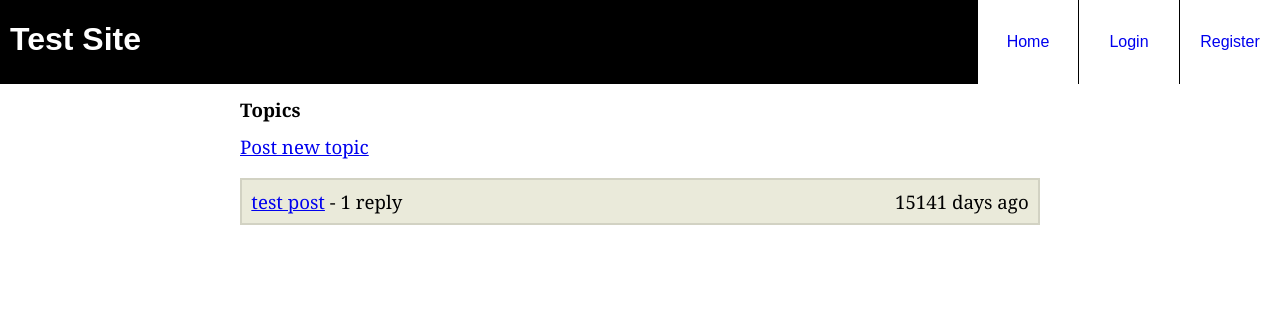
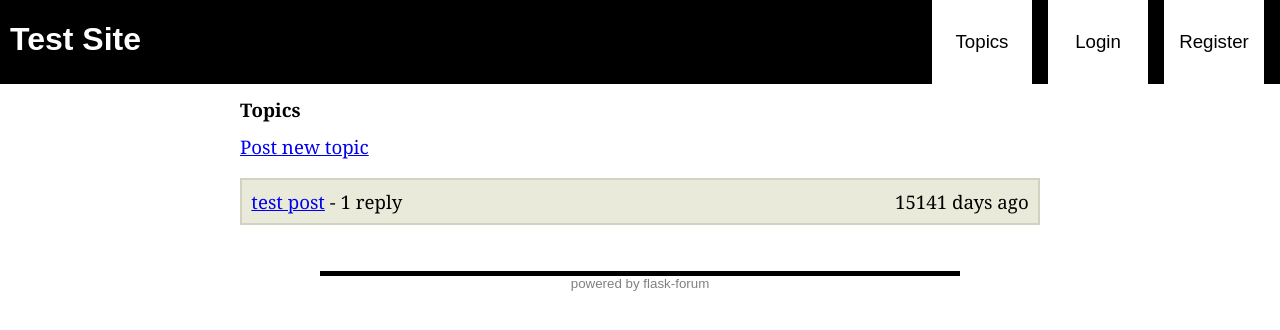
Before and after one commit to tdryer/flask-forum, a Flask app: page / in a window 1280 px wide. Shown: the top 330 px of the page. Run offline with Flask 2, Linux system fonts and the light colour scheme; data comes from the database, SQL or seed files in the repository.

Commit message:
Add new and improved styles.

```diff
--- a/static/style.css
+++ b/static/style.css
@@ -17,17 +17,18 @@ body {
 #header li {
     list-style-type: none;
     float: left;
-
     line-height: 84px;
     text-align: center;
+    margin-right: 1em;
 }
 
 #header li a {
     display: block;
     background-color: white;
+    color: black;
     width: 100px;
-    margin-left: 1px;
     text-decoration: none;
+    font-size: 14pt;
 }
 
 #header li a:hover {
@@ -102,3 +103,33 @@ p.updated-date {
     font-family: inherit;
     white-space: pre-wrap; /* preserves whitespace while allowing line-wrap */
 }
+
+#footer {
+    text-align: center;
+    color: gray;
+    font-size: 10pt;
+    font-family: sans-serif;
+    padding-top: 2em;
+}
+
+#hr {
+    width: 50%;
+    height: 5px;
+    background-color: black;
+    margin: auto;
+}
+
+ul.flashes {
+    background-color: #c3d9ff;
+    width: 75%;
+    margin: auto;
+    text-align: center;
+    list-style: none;
+    padding: 0px;
+    margin-top: 1em;
+    border-radius: 10px;
+}
+
+ul.form-errors {
+    color: red;
+}
--- a/templates/_formhelpers.html
+++ b/templates/_formhelpers.html
@@ -4,7 +4,7 @@
 {% endfor %}
 {{ form.hidden_tag() }}
 {% if form.errors %}
-<ul>
+<ul class="form-errors">
     {% for field_name in form.errors %}
         {% if form.errors[field_name] %}
             {% for error in form.errors[field_name] %}
--- a/templates/template.html
+++ b/templates/template.html
@@ -16,7 +16,7 @@ Logged in as {{ g.username }}.
 </form>
 </li>
 {% endif %}
-<li><a href="/">Home</a></li>
+<li><a href="/">Topics</a></li>
 {% if not g.username %}
 <li><a href="/login">Login</a></li>
 <li><a href="/register">Register</a></li>
@@ -34,5 +34,9 @@ Logged in as {{ g.username }}.
 {{ page_body }}
 {% endblock %}
 </div>
+<div id="footer">
+<div id="hr"></div>
+powered by flask-forum
+</div>
 </body>
 </html>
```
